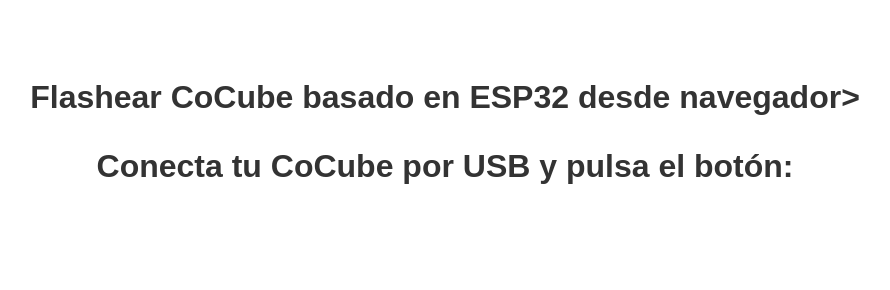
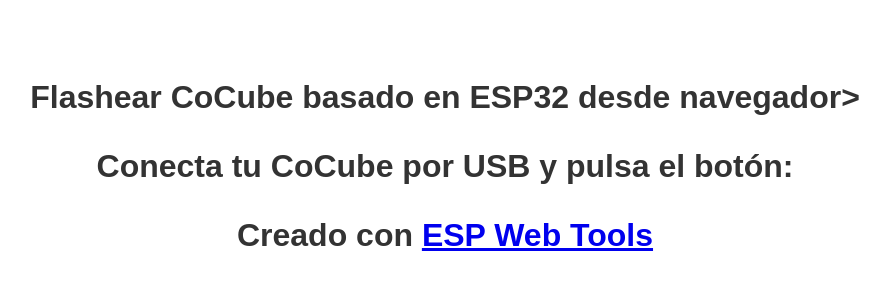
Before and after one commit to ardutaller/cocube, a plain HTML site: page index.html in a window 1280 px wide. Shown: the whole page, without its empty margins (195-1085 px from the left). Drawn offline with Linux system fonts and the light colour scheme.

Commit message:
Update index.html

```diff
--- a/index.html
+++ b/index.html
@@ -21,6 +21,12 @@
 <body>
   <h1>Flashear CoCube basado en ESP32 desde navegador>
   <p>Conecta tu CoCube por USB y pulsa el botón:</p>
+      <p>
+    Creado con
+    <a href="https://github.com/esphome/esp-web-tools" target="_blank">
+      ESP Web Tools
+    </a>
+  </p>
 
   <esp-web-install-button manifest="manifest.json"></esp-web-install-button>
 </body>
```
